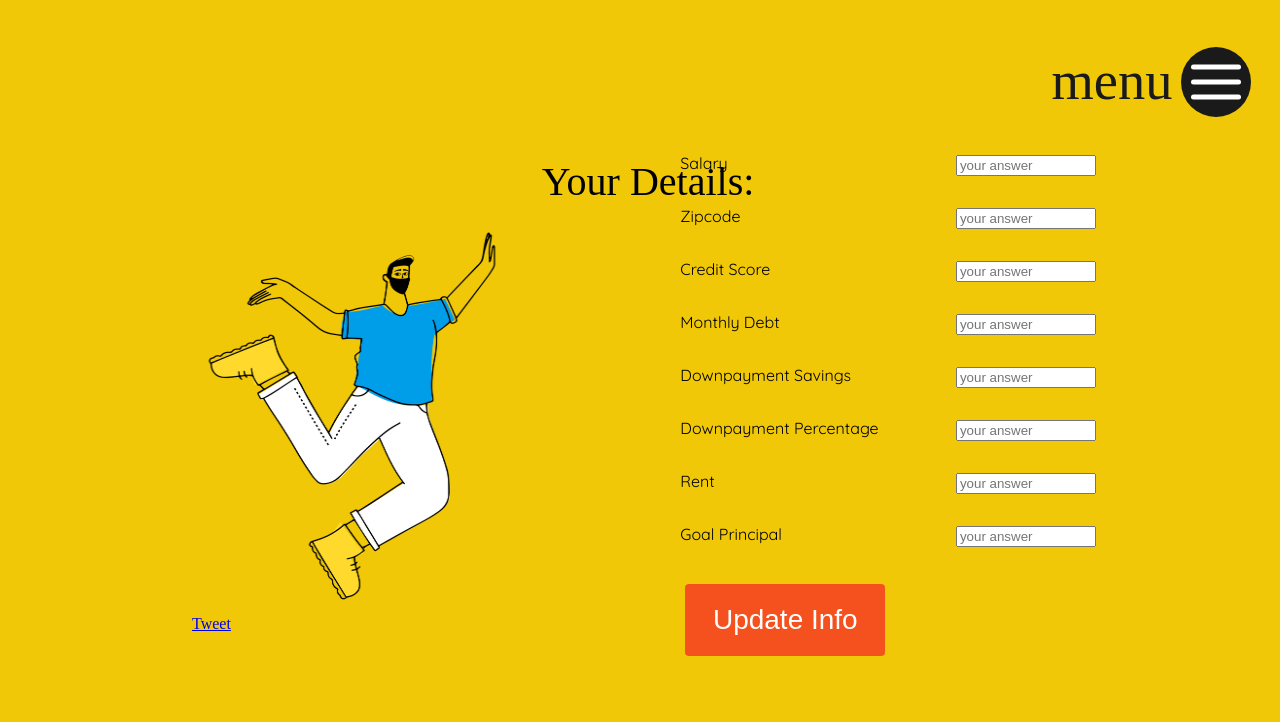
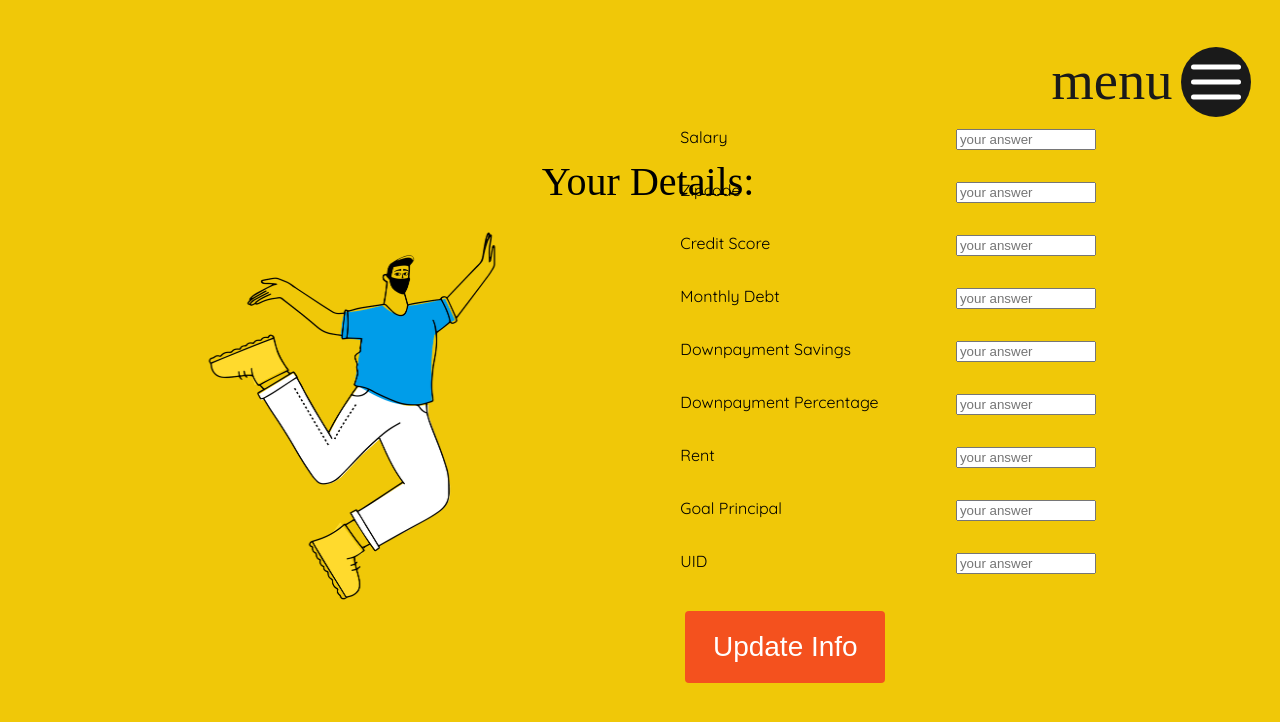
Before and after one commit to Dream-Home-PEABOT/DreamHome_FEE, a React (Create React App) app: page /profile in a window 1280 px wide. Shown: the top 722 px of the page. Built offline with nearby package versions, Linux system fonts and the light colour scheme; no server answers; a web font is replaced by a local one.

Commit message:
Remove twitter button

```diff
--- a/src/components/Profile/Profile.tsx
+++ b/src/components/Profile/Profile.tsx
@@ -50,16 +50,13 @@ export const Profile: React.FC = () => {
             <div>Goal Principal</div>
             <input onChange={handleChange} name={"goal_principal"}type="text" placeholder="your answer"/>
           </div>
+          <div className="user-details-fields">
+            <div>UID</div>
+            <input onChange={handleChange} name={"uid"}type="text" placeholder="your answer"/>
+        </div>
             <button onClick={()=>updateReport(profileInfo)}className="update-profile">Update Info</button>
         </div>
       </div>
-        <a
-          className="twitter-hashtag-button"
-          href="https://twitter.com/intent/tweet?original_referer=https://dream-home-cap.herokuapp.com&source=twitter-share-button&url=https://dream-home-cap.herokuapp.com/&text=My%2010%20year%20plan%20for%20my%20dream%20home: find out yours! pic.twitter.com/22ej5357uO "
-          data-size="large"
-        >
-          Tweet
-        </a>
       <div className="profile-footer"></div>
     </div>
   );
```
